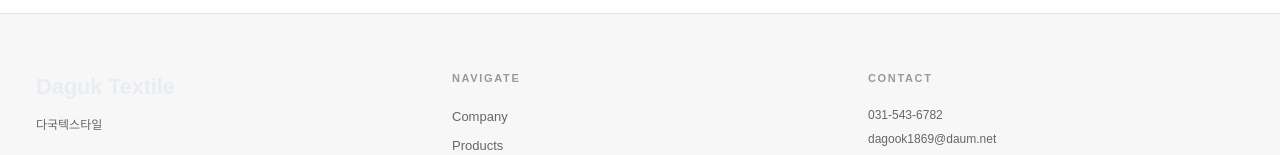
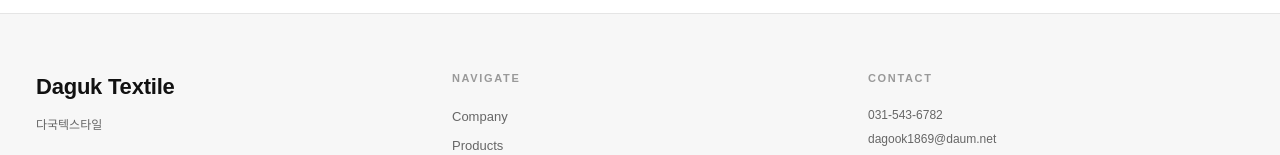
Before and after one commit to yuna1015/daguk-backup, a React (Vite) app in the folder packages/web/: page /business in a window 1280 px wide. Shown: the part 4402-4557 px from the top of the page. Built offline with nearby package versions, Linux system fonts and the light colour scheme; a web font is replaced by a local one.

Commit message:
fix: products 푸터 Daguk Textile 텍스트 검정 #111 고정

```diff
--- a/packages/web/src/web/pages/business.tsx
+++ b/packages/web/src/web/pages/business.tsx
@@ -27,7 +27,7 @@ function Footer() {
     <footer style={{ background: "#f7f7f7", borderTop: `1px solid ${W.line}`, padding: "56px 36px 32px" }}>
       <div style={{ display: "grid", gridTemplateColumns: "repeat(auto-fit, minmax(180px, 1fr))", gap: 40, marginBottom: 48 }}>
         <div>
-          <div className="dg-fbrand" style={{ marginBottom: 12 }}>Daguk Textile</div>
+          <div className="dg-fbrand" style={{ marginBottom: 12, color: "#111" }}>Daguk Textile</div>
           <p style={{ fontSize: 12, color: W.dim, lineHeight: 1.8 }}>다국텍스타일</p>
         </div>
         <div>
@@ -121,7 +121,7 @@ export default function Business() {
             ))}
           </div>
         </div>
-        <div style={{ overflow: "hidden", padding: "32px 32px 32px 0" }}>
+        <div className="biz-unit-img" style={{ overflow: "hidden", padding: "32px 32px 32px 0" }}>
           <img src="/hwoasung/knitting_unit.jpg" alt="편직 생지" style={{ width: "100%", height: "100%", objectFit: "cover", display: "block", minHeight: 360 }} />
         </div>
       </div>
@@ -233,6 +233,8 @@ export default function Business() {
         @media (max-width: 768px) {
           .biz-two-col { grid-template-columns: 1fr !important; }
           .biz-grid { grid-template-columns: repeat(2, 1fr) !important; gap: 24px 12px !important; }
+          .biz-unit-img { padding: 0 20px 32px 20px !important; }
+          .biz-two-col > div { padding-left: 20px !important; padding-right: 20px !important; }
         }
       `}</style>
     </div>
```
